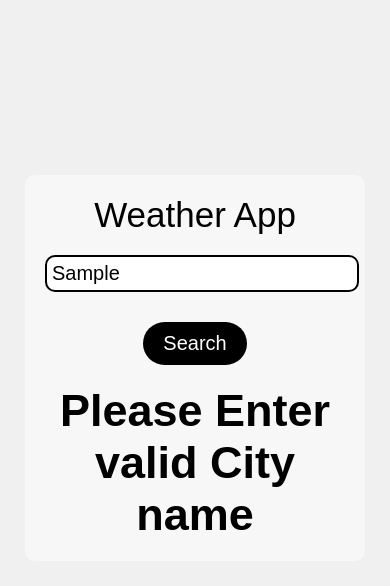
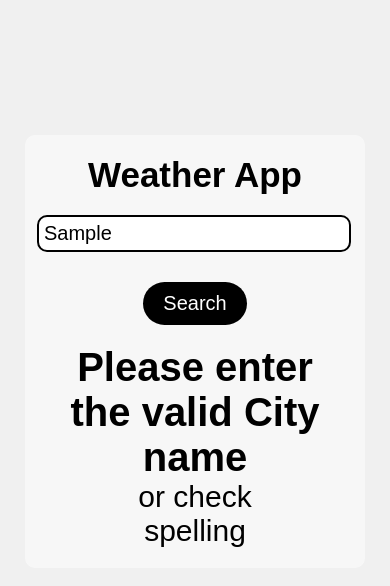
Before and after one commit to huzfm/weather-app, a plain HTML site: page index.html in a window 390 px wide. Both pictures are taken after typing "Sample" into the empty fields and a click on the button "Search". Drawn offline with Linux system fonts and the light colour scheme; no server answers.

Commit message:
completed

```diff
--- a/app.js
+++ b/app.js
@@ -41,7 +41,14 @@ function fetchWeather(location) {
         })
         .catch(error => {
             console.error('Error fetching weather data:', error);
-            locationElement.textContent = "Please Enter valid City name";
+            locationElement.textContent = "Please enter the valid City name";
+            temperatureElement.textContent = "or check"
+            descriptionElement.textContent = "spelling"
+            // locationElement.style = 'color : red'
+            // temperatureElement.style = 'color : red'
+            // descriptionElement.style = 'color : red '
+
+
 
         });
 
--- a/index.html
+++ b/index.html
@@ -18,7 +18,7 @@
 
       <div class="container">
             <h1>Weather App</h1>
-            <input type="text" id="locationInput" placeholder="Enter a city" onkeypress="handleInput(event)"/>
+            <input type="text" id="locationInput" placeholder="Enter your city" onkeypress="handleInput(event)"/>
             <button id="searchButton" >Search</button>
             <div class="weather-info">
                   <h2 id="location"></h2>
--- a/style.css
+++ b/style.css
@@ -17,7 +17,7 @@ body {
       max-width: 400px;
       margin: 0 auto;
       text-align: center;
-      padding: 20px;
+      padding: 20px 20px 20px 20px;
       background-color: rgba(255, 255, 255, 0.5); /* Set the background color to be transparent */
       border-radius: 10px;
       box-shadow: 0 0 0px rgba(0, 0, 0); /* Adjust the alpha value here for the box shadow transparency */
@@ -29,29 +29,48 @@ body {
             width: 300px;
             height: auto;
             position: relative;
-            top: 70px;
+            top: 30px;
             border-radius: 10px;
 
         }
+        #location{
+            font-size: 40px
+        }
+
   }
+
+
 
   h1 {
       font-size: 35px;
       font-family: sans-serif;
-      font-weight: 400;
+      font-weight: 600;
       padding-bottom: 20px;
+
+
+
   }
 
   input[type="text"] {
       width: 100%;
 
       padding: 5px 5px 5px 5px;
+      /* padding: 10px 0px 0px 10px; */
       font-size: 20px;
       border: 2px solid black;
       border-radius: 10px;
+      position: relative;
+      right: 8px;
 
       /* border: 1px solid #ccc; */
 
+  }
+  ::placeholder{
+    color: rgb(122, 120, 120);
+    text-align: center;
+    padding: auto;
+    font-size: 25px;
+    font-family: 'Gill Sans', 'Gill Sans MT', Calibri, 'Trebuchet MS', sans-serif ;
   }
 
   button {
@@ -65,7 +84,7 @@ body {
       font-size: 20px;
   }
   button:hover{
-     color: rgb(48, 48, 87);
+     /* color: rgb(48, 48, 87); */
 
   }
 
```
